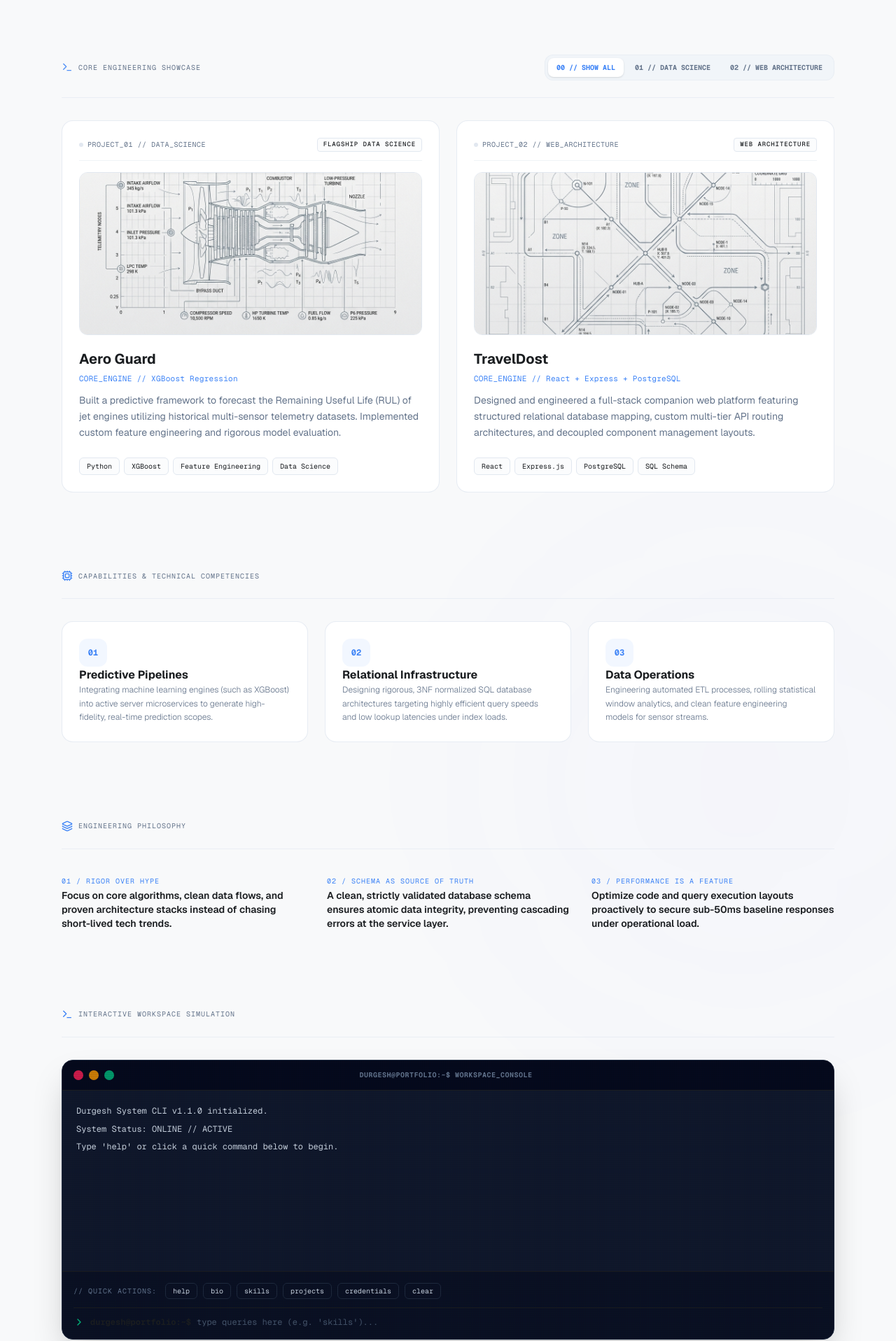
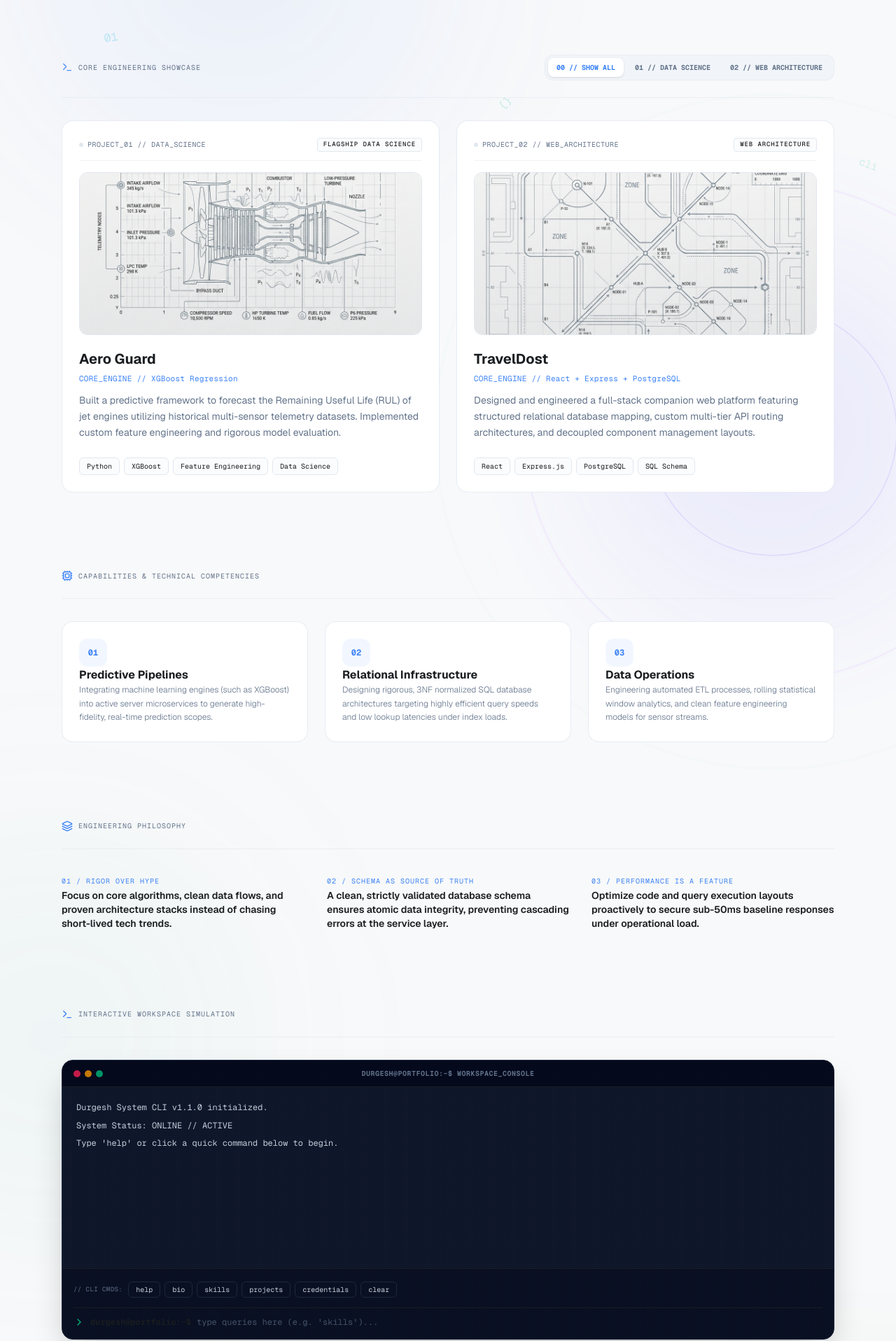
Before and after one commit to durgesh-kanzariya/durgeshkanzariya.dev, a Next.js app: page / in a window 1280 px wide. Shown: the part 403-2320 px from the top of the page at 70% size. Built offline with nearby package versions, Linux system fonts and the light colour scheme.

Commit message:
feat: center terminal title, add ambient background glooms/particles, and shorten cursor tail

```diff
--- a/app/globals.css
+++ b/app/globals.css
@@ -97,3 +97,12 @@ body {
     transparent 40%
   );
 }
+
+/* Utility to hide scrollbars on scrollable elements (mobile Quick commands, tab filters, etc.) */
+.scrollbar-none::-webkit-scrollbar {
+  display: none !important;
+}
+.scrollbar-none {
+  -ms-overflow-style: none !important;  /* IE and Edge */
+  scrollbar-width: none !important;  /* Firefox */
+}
--- a/app/page.tsx
+++ b/app/page.tsx
@@ -5,6 +5,8 @@ import Navbar from "@/components/Navbar";
 import ProjectCard from "@/components/ProjectCard";
 import InteractiveConsole from "@/components/InteractiveConsole";
 import CardWithSpotlight from "@/components/CardWithSpotlight";
+import AmbientGlooms from "@/components/AmbientGlooms";
+import FloatingParticles from "@/components/FloatingParticles";
 import { Terminal, ShieldCheck, Layers, Mail, ArrowDownRight, ArrowUpRight, X, Activity, Cpu, Copy, Check } from "lucide-react";
 
 const PROJECTS_DATA = [
@@ -158,15 +160,11 @@ export default function Home() {
       id="home"
       className="min-h-screen bg-canvas text-ink-primary font-sans relative overflow-hidden grid-bg cursor-glow flex flex-col"
     >
-      {/* Ambient background bloom glow spots (atmospheric premium feel) */}
-      <div className="absolute inset-0 overflow-hidden pointer-events-none z-0">
-        {/* Top-center soft blue bloom */}
-        <div className="absolute -top-[10%] left-[20%] w-[600px] h-[600px] rounded-full bg-tech-blue/5 dark:bg-tech-blue/8 blur-[130px] opacity-70" />
-        {/* Mid-right violet bloom */}
-        <div className="absolute top-[30%] -right-[10%] w-[700px] h-[700px] rounded-full bg-indigo-500/4 dark:bg-indigo-500/6 blur-[150px] opacity-70" />
-        {/* Bottom-left sky/cyan bloom */}
-        <div className="absolute bottom-[15%] -left-[10%] w-[600px] h-[600px] rounded-full bg-sky-500/5 dark:bg-sky-500/8 blur-[120px] opacity-70" />
-      </div>
+      {/* Ambient background bloom glow spots (pulsing, color-cycling, rippling) */}
+      <AmbientGlooms />
+
+      {/* Floating background interactive code particles */}
+      <FloatingParticles />
 
       {/* Background Bloom Click Ripples */}
       {bgRipples.map((ripple) => (
@@ -213,7 +211,7 @@ export default function Home() {
       {/* Floating Header / Brand Nav (Jo Pe Curo style) */}
       <Navbar />
 
-      <main className="max-w-6xl mx-auto px-6 pt-12 pb-16 md:pt-16 md:pb-24 space-y-28 relative z-10 flex-grow w-full">
+      <main className="max-w-6xl mx-auto px-6 pt-10 pb-16 md:pt-16 md:pb-24 space-y-16 sm:space-y-20 md:space-y-28 relative z-10 flex-grow w-full">
         {/* Editorial Text Header Section (Monolog / Killian Herzer style) */}
         <header className="max-w-3xl">
           <h1 className="text-4xl sm:text-5xl md:text-6xl font-extrabold text-ink-primary tracking-tight leading-[1.1] mb-6 font-sans">
@@ -241,34 +239,40 @@ export default function Home() {
           variants={gridContainerVariants}
           className="space-y-8 scroll-mt-24"
         >
-          <div className="flex flex-col sm:flex-row sm:items-center justify-between gap-4 border-b border-border-subtle/60 pb-6">
+          <motion.div
+            initial={{ opacity: 0, y: 15 }}
+            whileInView={{ opacity: 1, y: 0 }}
+            viewport={{ once: true, margin: "-100px" }}
+            transition={{ duration: 0.5, ease: "easeOut" }}
+            className="flex flex-col sm:flex-row sm:items-center justify-between gap-4 border-b border-border-subtle/60 pb-6"
+          >
             <div className="flex items-center gap-2 font-mono text-[10px] tracking-widest text-ink-muted uppercase">
               <Terminal className="w-4 h-4 text-tech-blue animate-pulse" />
               <span>Core Engineering Showcase</span>
             </div>
 
             {/* Awwwards-style filter tab switches */}
-            <div className="flex flex-wrap gap-1 bg-slate-100 dark:bg-slate-800 p-1 rounded-xl border border-border-subtle/50 font-mono text-[10px] font-bold transition-colors duration-300">
+            <div className="flex items-center overflow-x-auto scrollbar-none flex-nowrap gap-1 bg-slate-100 dark:bg-slate-800 p-1 rounded-xl border border-border-subtle/50 font-mono text-[10px] font-bold transition-colors duration-300 max-w-full">
               <button
                 onClick={() => setFilter("ALL")}
-                className={`px-3 py-1.5 rounded-lg transition-all duration-300 cursor-pointer ${filter === "ALL" ? "bg-card-bg text-tech-blue shadow-sm" : "text-ink-muted hover:text-ink-primary"}`}
+                className={`px-3 py-1.5 rounded-lg transition-all duration-300 cursor-pointer shrink-0 ${filter === "ALL" ? "bg-card-bg text-tech-blue shadow-sm" : "text-ink-muted hover:text-ink-primary"}`}
               >
                 00 // SHOW ALL
               </button>
               <button
                 onClick={() => setFilter("DATA_SCIENCE")}
-                className={`px-3 py-1.5 rounded-lg transition-all duration-300 cursor-pointer ${filter === "DATA_SCIENCE" ? "bg-card-bg text-tech-blue shadow-sm" : "text-ink-muted hover:text-ink-primary"}`}
+                className={`px-3 py-1.5 rounded-lg transition-all duration-300 cursor-pointer shrink-0 ${filter === "DATA_SCIENCE" ? "bg-card-bg text-tech-blue shadow-sm" : "text-ink-muted hover:text-ink-primary"}`}
               >
                 01 // DATA SCIENCE
               </button>
               <button
                 onClick={() => setFilter("WEB_ARCHITECTURE")}
-                className={`px-3 py-1.5 rounded-lg transition-all duration-300 cursor-pointer ${filter === "WEB_ARCHITECTURE" ? "bg-card-bg text-tech-blue shadow-sm" : "text-ink-muted hover:text-ink-primary"}`}
+                className={`px-3 py-1.5 rounded-lg transition-all duration-300 cursor-pointer shrink-0 ${filter === "WEB_ARCHITECTURE" ? "bg-card-bg text-tech-blue shadow-sm" : "text-ink-muted hover:text-ink-primary"}`}
               >
                 02 // WEB ARCHITECTURE
               </button>
             </div>
-          </div>
+          </motion.div>
 
           {/* Animated Filter Grid layout using Framer Motion */}
           <motion.div
@@ -300,10 +304,16 @@ export default function Home() {
           variants={gridContainerVariants}
           className="space-y-8 scroll-mt-24"
         >
-          <div className="flex items-center gap-2 font-mono text-[10px] tracking-widest text-ink-muted uppercase border-b border-border-subtle/60 pb-6">
+          <motion.div
+            initial={{ opacity: 0, x: -20 }}
+            whileInView={{ opacity: 1, x: 0 }}
+            viewport={{ once: true, margin: "-100px" }}
+            transition={{ duration: 0.5, ease: "easeOut" }}
+            className="flex items-center gap-2 font-mono text-[10px] tracking-widest text-ink-muted uppercase border-b border-border-subtle/60 pb-6"
+          >
             <Cpu className="w-4 h-4 text-tech-blue" />
             <span>Capabilities & Technical Competencies</span>
-          </div>
+          </motion.div>
           <div className="grid grid-cols-1 md:grid-cols-3 gap-6">
             <CardWithSpotlight
               variants={gridItem3DVariants}
@@ -340,10 +350,16 @@ export default function Home() {
           variants={gridContainerVariants}
           className="space-y-8 scroll-mt-24"
         >
-          <div className="flex items-center gap-2 font-mono text-[10px] tracking-widest text-ink-muted uppercase border-b border-border-subtle/60 pb-6">
+          <motion.div
+            initial={{ opacity: 0, x: -20 }}
+            whileInView={{ opacity: 1, x: 0 }}
+            viewport={{ once: true, margin: "-100px" }}
+            transition={{ duration: 0.5, ease: "easeOut" }}
+            className="flex items-center gap-2 font-mono text-[10px] tracking-widest text-ink-muted uppercase border-b border-border-subtle/60 pb-6"
+          >
             <Layers className="w-4 h-4 text-tech-blue" />
             <span>Engineering Philosophy</span>
-          </div>
+          </motion.div>
           <div className="grid grid-cols-1 md:grid-cols-3 gap-8">
             <motion.div variants={gridItem3DVariants} className="space-y-2">
               <span className="text-[10px] font-mono text-tech-blue uppercase tracking-widest">01 / Rigor Over Hype</span>
@@ -369,10 +385,16 @@ export default function Home() {
           variants={gridContainerVariants}
           className="space-y-8 scroll-mt-24"
         >
-          <div className="flex items-center gap-2 font-mono text-[10px] tracking-widest text-ink-muted uppercase border-b border-border-subtle/60 pb-6">
+          <motion.div
+            initial={{ opacity: 0, x: -20 }}
+            whileInView={{ opacity: 1, x: 0 }}
+            viewport={{ once: true, margin: "-100px" }}
+            transition={{ duration: 0.5, ease: "easeOut" }}
+            className="flex items-center gap-2 font-mono text-[10px] tracking-widest text-ink-muted uppercase border-b border-border-subtle/60 pb-6"
+          >
             <Terminal className="w-4 h-4 text-tech-blue" />
             <span>Interactive Workspace Simulation</span>
-          </div>
+          </motion.div>
 
           <motion.div variants={gridItem3DVariants} className="w-full">
             <InteractiveConsole />
@@ -388,10 +410,16 @@ export default function Home() {
           variants={gridContainerVariants}
           className="space-y-8 scroll-mt-24"
         >
-          <div className="flex items-center gap-2 font-mono text-[10px] tracking-widest text-ink-muted uppercase border-b border-border-subtle/60 pb-6">
+          <motion.div
+            initial={{ opacity: 0, x: -20 }}
+            whileInView={{ opacity: 1, x: 0 }}
+            viewport={{ once: true, margin: "-100px" }}
+            transition={{ duration: 0.5, ease: "easeOut" }}
+            className="flex items-center gap-2 font-mono text-[10px] tracking-widest text-ink-muted uppercase border-b border-border-subtle/60 pb-6"
+          >
             <Activity className="w-4 h-4 text-tech-blue" />
             <span>System Roadmap & Professional Timeline</span>
-          </div>
+          </motion.div>
           <div className="relative border-l border-border-subtle/80 ml-3 pl-8 space-y-10 py-2">
             {/* Timeline Item 1 */}
             <motion.div variants={gridItem3DVariants} className="relative group">
@@ -455,10 +483,16 @@ export default function Home() {
           variants={gridContainerVariants}
           className="space-y-8 scroll-mt-24"
         >
-          <div className="flex items-center gap-2 font-mono text-[10px] tracking-widest text-ink-muted uppercase border-b border-border-subtle/60 pb-6">
+          <motion.div
+            initial={{ opacity: 0, x: -20 }}
+            whileInView={{ opacity: 1, x: 0 }}
+            viewport={{ once: true, margin: "-100px" }}
+            transition={{ duration: 0.5, ease: "easeOut" }}
+            className="flex items-center gap-2 font-mono text-[10px] tracking-widest text-ink-muted uppercase border-b border-border-subtle/60 pb-6"
+          >
             <ShieldCheck className="w-4 h-4 text-tech-blue" />
             <span>Validated Credentials & Environments</span>
-          </div>
+          </motion.div>
 
           <CardWithSpotlight
             variants={gridItem3DVariants}
--- /dev/null
+++ b/components/AmbientGlooms.tsx
@@ -0,0 +1,128 @@
+"use client";
+import { motion } from "framer-motion";
+
+// Concentric ripple ring sub-component for water ripple effects
+const RippleRing = ({ delay = 0, borderClass = "border-blue-500/20 dark:border-blue-500/30" }) => (
+  <motion.div
+    className={`absolute inset-0 rounded-full border-2 ${borderClass} pointer-events-none`}
+    initial={{ scale: 0.6, opacity: 0.7 }}
+    animate={{ scale: 2.2, opacity: 0 }}
+    transition={{
+      duration: 6,
+      repeat: Infinity,
+      delay,
+      ease: "easeOut",
+    }}
+  />
+);
+
+export default function AmbientGlooms() {
+  return (
+    <div className="absolute inset-0 overflow-hidden pointer-events-none z-0">
+
+      {/* Gloom 1: Top Left - Blue / Cyan (Drifting & Pulsing) */}
+      <motion.div
+        animate={{
+          x: [0, 25, -20, 0],
+          y: [0, -30, 25, 0],
+          scale: [1, 1.1, 0.95, 1],
+        }}
+        transition={{
+          duration: 22,
+          repeat: Infinity,
+          ease: "easeInOut",
+        }}
+        className="absolute top-[3%] left-[5%] w-[320px] h-[320px] sm:w-[500px] sm:h-[500px] rounded-full bg-tech-blue/10 dark:bg-tech-blue/16 blur-[90px] sm:blur-[130px] opacity-90"
+      />
+
+      {/* Gloom 2: Upper Mid Right - Indigo / Violet (With Expanding Ripple Rings) */}
+      <div className="absolute top-[20%] -right-[5%] w-[280px] h-[280px] sm:w-[480px] sm:h-[480px] flex items-center justify-center">
+        {/* Soft glowing core */}
+        <motion.div
+          animate={{
+            scale: [1, 1.15, 0.9, 1],
+            opacity: [0.8, 1, 0.8],
+          }}
+          transition={{
+            duration: 15,
+            repeat: Infinity,
+            ease: "easeInOut",
+          }}
+          className="absolute inset-0 rounded-full bg-indigo-500/10 dark:bg-indigo-500/15 blur-[80px] sm:blur-[120px]"
+        />
+        {/* Sonar water ripples */}
+        <RippleRing delay={0} borderClass="border-indigo-500/22 dark:border-indigo-500/32" />
+        <RippleRing delay={2} borderClass="border-cyan-500/18 dark:border-cyan-500/28" />
+        <RippleRing delay={4} borderClass="border-purple-500/18 dark:border-purple-500/28" />
+      </div>
+
+      {/* Gloom 3: Mid Left - Color Changing (Blue ↔ Emerald ↔ Purple ↔ Amber) */}
+      <motion.div
+        animate={{
+          x: [0, -30, 30, 0],
+          y: [0, 25, -25, 0],
+        }}
+        transition={{
+          duration: 26,
+          repeat: Infinity,
+          ease: "easeInOut",
+        }}
+        className="absolute top-[42%] -left-[10%] w-[300px] h-[300px] sm:w-[450px] sm:h-[450px] rounded-full blur-[100px] sm:blur-[140px]"
+      >
+        <motion.div
+          animate={{
+            backgroundColor: [
+              "rgba(59, 130, 246, 0.08)",  // tech-blue
+              "rgba(16, 185, 129, 0.08)",  // emerald
+              "rgba(139, 92, 246, 0.08)",  // violet
+              "rgba(245, 158, 11, 0.07)",  // amber
+              "rgba(59, 130, 246, 0.08)",  // tech-blue
+            ]
+          }}
+          transition={{
+            duration: 20,
+            repeat: Infinity,
+            ease: "linear",
+          }}
+          className="w-full h-full rounded-full dark:opacity-150 opacity-100"
+        />
+      </motion.div>
+
+      {/* Gloom 4: Lower Mid Right - Emerald / Teal (Drifting & Pulsing) */}
+      <motion.div
+        animate={{
+          x: [0, 35, -25, 0],
+          y: [0, -20, 35, 0],
+          scale: [1, 1.08, 0.93, 1],
+        }}
+        transition={{
+          duration: 24,
+          repeat: Infinity,
+          ease: "easeInOut",
+        }}
+        className="absolute top-[64%] -right-[8%] w-[290px] h-[290px] sm:w-[440px] sm:h-[440px] rounded-full bg-emerald-500/10 dark:bg-emerald-500/15 blur-[90px] sm:blur-[130px] opacity-90"
+      />
+
+      {/* Gloom 5: Bottom Left - Rose / Amber (With Expanding Ripple Rings) */}
+      <div className="absolute bottom-[10%] -left-[5%] w-[260px] h-[260px] sm:w-[420px] sm:h-[420px] flex items-center justify-center">
+        {/* Soft glowing core */}
+        <motion.div
+          animate={{
+            scale: [1, 1.12, 0.95, 1],
+            opacity: [0.7, 0.9, 0.7],
+          }}
+          transition={{
+            duration: 18,
+            repeat: Infinity,
+            ease: "easeInOut",
+          }}
+          className="absolute inset-0 rounded-full bg-rose-500/8 dark:bg-rose-500/12 blur-[80px] sm:blur-[120px]"
+        />
+        {/* Sonar water ripples */}
+        <RippleRing delay={0} borderClass="border-rose-500/18 dark:border-rose-500/28" />
+        <RippleRing delay={3} borderClass="border-amber-500/18 dark:border-amber-500/28" />
+      </div>
+
+    </div>
+  );
+}
--- a/components/CardWithSpotlight.tsx
+++ b/components/CardWithSpotlight.tsx
@@ -30,6 +30,8 @@ export default function CardWithSpotlight({
           y: e.clientY - rect.top,
         });
       }}
+      whileHover={{ y: -4, boxShadow: "0 12px 30px -10px rgba(59, 130, 246, 0.05)" }}
+      transition={{ duration: 0.3, ease: "easeOut" }}
       className={`relative overflow-hidden group ${className}`}
       {...props}
     >
--- a/components/CustomCursor.tsx
+++ b/components/CustomCursor.tsx
@@ -117,7 +117,7 @@ export default function CustomCursor() {
 
       // Initialize trail points if empty or reset
       if (trailPoints.current.length === 0) {
-        for (let i = 0; i < 14; i++) {
+        for (let i = 0; i < 8; i++) {
           trailPoints.current.push({ x: currentX, y: currentY });
         }
       }
@@ -126,7 +126,7 @@ export default function CustomCursor() {
       trailPoints.current[0] = { x: currentX, y: currentY };
 
       // Each node follows the previous one with spring-like physics
-      const ease = 0.32;
+      const ease = 0.42;
       for (let i = 1; i < trailPoints.current.length; i++) {
         const prev = trailPoints.current[i - 1];
         const curr = trailPoints.current[i];
--- /dev/null
+++ b/components/FloatingParticles.tsx
@@ -0,0 +1,71 @@
+"use client";
+import { useEffect, useState } from "react";
+import { motion } from "framer-motion";
+
+interface Particle {
+  id: number;
+  char: string;
+  left: number; // horizontal start %
+  size: number; // px
+  duration: number; // seconds
+  delay: number; // seconds
+  colorClass: string;
+}
+
+const SYMBOLS = ["+", "//", "01", "{}", "<>", "[]", "•", "cli", "sys", "bin"];
+const COLORS = [
+  "text-tech-blue/35 dark:text-tech-blue/45",
+  "text-emerald-500/30 dark:text-emerald-500/40",
+  "text-indigo-500/35 dark:text-indigo-500/45",
+  "text-cyan-500/30 dark:text-cyan-500/40",
+];
+
+export default function FloatingParticles() {
+  const [particles, setParticles] = useState<Particle[]>([]);
+
+  useEffect(() => {
+    // Generate particles only on mount to prevent SSR mismatch
+    const generated = Array.from({ length: 18 }).map((_, i) => ({
+      id: i,
+      char: SYMBOLS[Math.floor(Math.random() * SYMBOLS.length)],
+      left: Math.random() * 92 + 4, // keep away from screen edges slightly
+      size: Math.floor(Math.random() * 8) + 9, // 9px to 17px
+      duration: Math.random() * 18 + 14, // 14s to 32s
+      delay: Math.random() * -30, // negative delay so they start at different points immediately
+      colorClass: COLORS[Math.floor(Math.random() * COLORS.length)],
+    }));
+    setParticles(generated);
+  }, []);
+
+  return (
+    <div className="fixed inset-0 overflow-hidden pointer-events-none z-0">
+      {particles.map((p) => (
+        <motion.div
+          key={p.id}
+          initial={{ y: "105vh", opacity: 0, scale: 0.8 }}
+          animate={{
+            y: "-10vh",
+            opacity: [0, 0.75, 0.75, 0],
+            scale: [0.8, 1.1, 1.1, 0.8],
+            x: [0, Math.random() * 60 - 30, Math.random() * -60 + 30, 0],
+            rotate: [0, Math.random() * 180 - 90, Math.random() * 360 - 180],
+          }}
+          transition={{
+            duration: p.duration,
+            repeat: Infinity,
+            delay: p.delay,
+            ease: "linear",
+          }}
+          style={{
+            position: "absolute",
+            left: `${p.left}%`,
+            fontSize: `${p.size}px`,
+          }}
+          className={`${p.colorClass} font-mono select-none`}
+        >
+          {p.char}
+        </motion.div>
+      ))}
+    </div>
+  );
+}
--- a/components/InteractiveConsole.tsx
+++ b/components/InteractiveConsole.tsx
@@ -108,7 +108,7 @@ export default function InteractiveConsole() {
           y: e.clientY - rect.top,
         });
       }}
-      className="bg-slate-900 border border-slate-800 rounded-2xl overflow-hidden shadow-2xl font-mono text-xs text-slate-350 w-full relative scanlines flex flex-col h-[400px] group"
+      className="bg-slate-900 border border-slate-800 rounded-2xl overflow-hidden shadow-2xl font-mono text-[11px] sm:text-xs text-slate-350 w-full relative scanlines flex flex-col h-[340px] sm:h-[400px] group"
     >
       {/* Spotlight hover bloom glow */}
       <div
@@ -124,23 +124,22 @@ export default function InteractiveConsole() {
         }}
       />
       {/* Terminal Title Bar */}
-      <div className="bg-slate-950/80 border-b border-slate-850 px-4 py-3.5 flex items-center justify-between shrink-0">
-        <div className="flex items-center gap-2">
+      <div className="relative bg-slate-950/80 border-b border-slate-850 px-4 py-3 flex items-center justify-center shrink-0 select-none">
+        <div className="absolute left-4 flex items-center gap-1.5 shrink-0">
           {/* macOS window dots */}
-          <span className="w-3.5 h-3.5 rounded-full bg-rose-500/80" />
-          <span className="w-3.5 h-3.5 rounded-full bg-amber-500/80" />
-          <span className="w-3.5 h-3.5 rounded-full bg-emerald-500/80" />
+          <span className="w-2 h-2 sm:w-2.5 sm:h-2.5 rounded-full bg-rose-500/80" />
+          <span className="w-2 h-2 sm:w-2.5 sm:h-2.5 rounded-full bg-amber-500/80" />
+          <span className="w-2 h-2 sm:w-2.5 sm:h-2.5 rounded-full bg-emerald-500/80" />
         </div>
-        <span className="text-[10px] tracking-wider text-slate-500 font-bold uppercase">
+        <span className="text-[9px] sm:text-[10px] tracking-wider text-slate-500 font-bold uppercase truncate px-2 max-w-[60%] text-center">
           durgesh@portfolio:~$ workspace_console
         </span>
-        <div className="w-16" />
       </div>
 
       {/* Main Terminal Window Scroll Container */}
       <div
         ref={cliScrollContainerRef}
-        className="flex-1 p-5 overflow-y-auto scrollbar-thin space-y-1.5 min-h-0"
+        className="flex-1 p-4 sm:p-5 overflow-y-auto scrollbar-thin space-y-1.5 min-h-0 text-[10px] sm:text-xs"
       >
         {cliHistory.map((line, idx) => {
           let textClass = "text-slate-300";
@@ -160,19 +159,21 @@ export default function InteractiveConsole() {
       </div>
 
       {/* Footer Interface Command Board */}
-      <div className="bg-slate-950/40 border-t border-slate-850 p-4 space-y-3 shrink-0">
+      <div className="bg-slate-950/40 border-t border-slate-850 p-3 sm:p-4 space-y-2.5 sm:space-y-3 shrink-0">
         {/* Click-to-run quick items */}
-        <div className="flex flex-wrap gap-2 items-center">
-          <span className="text-[10px] text-slate-500 uppercase tracking-widest mr-1 select-none">// Quick Actions:</span>
+        <div className="flex items-center gap-2 overflow-x-auto scrollbar-none py-0.5 flex-nowrap w-full">
+          <span className="text-[9px] text-slate-500 uppercase tracking-wider select-none shrink-0">// CLI CMDs:</span>
+          <div className="flex items-center gap-1.5 flex-nowrap">
             {["help", "bio", "skills", "projects", "credentials", "clear"].map((cmd) => (
               <button
                 key={cmd}
                 onClick={() => executeCliCommand(cmd)}
-              className="bg-slate-850 hover:bg-slate-750 active:bg-slate-800 text-slate-300 border border-slate-800 hover:border-slate-700 px-2.5 py-1 rounded-md text-[10px] transition-all cursor-pointer font-mono"
+                className="bg-slate-850 hover:bg-slate-750 active:bg-slate-800 text-slate-300 border border-slate-800 hover:border-slate-700 px-2.5 py-1 rounded-md text-[9px] sm:text-[10px] transition-all cursor-pointer font-mono shrink-0 active:scale-95"
               >
                 {cmd}
               </button>
             ))}
+          </div>
         </div>
 
         {/* Live Shell Input Form */}
@@ -181,16 +182,19 @@ export default function InteractiveConsole() {
             e.preventDefault();
             executeCliCommand(cliInput);
           }}
-          className="flex items-center gap-2 border-t border-slate-850/50 pt-3"
+          className="flex items-center gap-1.5 sm:gap-2 border-t border-slate-850/50 pt-2.5 sm:pt-3"
         >
-          <ChevronRight className="w-4 h-4 text-emerald-500 shrink-0" />
-          <span className="text-slate-450 font-bold select-none">durgesh@portfolio:~$</span>
+          <ChevronRight className="w-3.5 h-3.5 sm:w-4 sm:h-4 text-emerald-500 shrink-0" />
+          <span className="text-slate-450 font-bold select-none text-[10px] sm:text-xs shrink-0">
+            <span className="hidden sm:inline">durgesh@portfolio:~$</span>
+            <span className="sm:hidden">cli:~$</span>
+          </span>
           <input
             type="text"
             value={cliInput}
             onChange={(e) => setCliInput(e.target.value)}
             placeholder="type queries here (e.g. 'skills')..."
-            className="bg-transparent border-none outline-none text-slate-200 font-mono text-xs flex-1 placeholder-slate-600"
+            className="bg-transparent border-none outline-none text-slate-200 font-mono text-[10px] sm:text-xs flex-1 placeholder-slate-600"
           />
         </form>
       </div>
```
Lines whose indentation alone changed are shown as unchanged.
